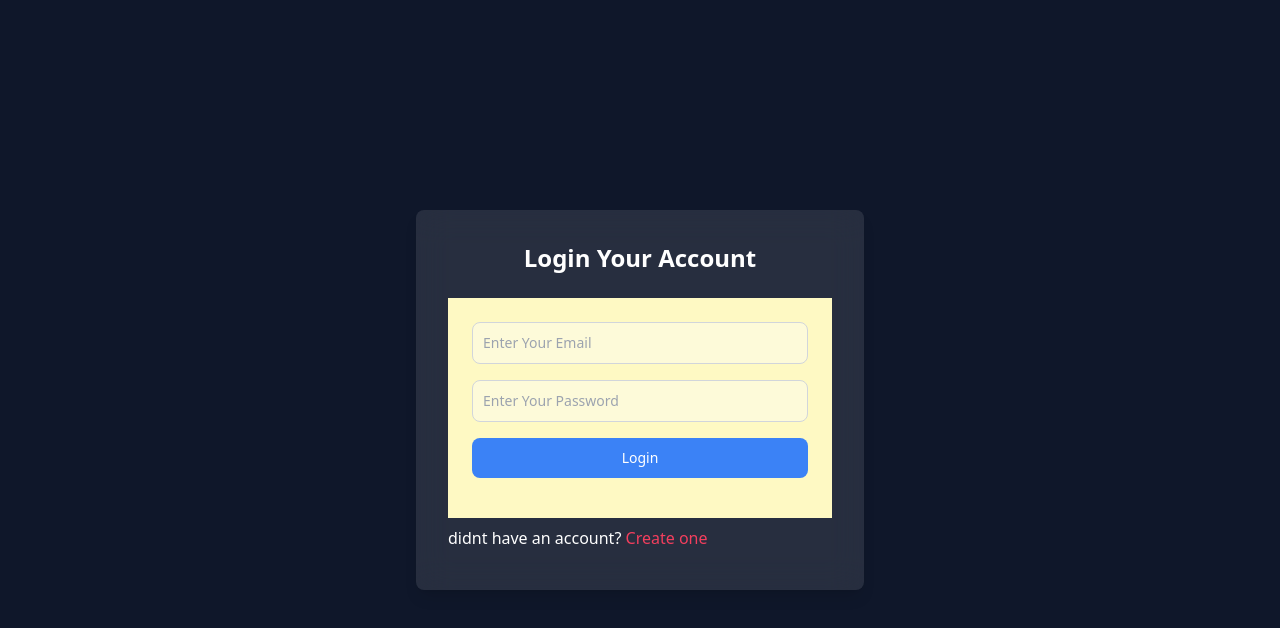
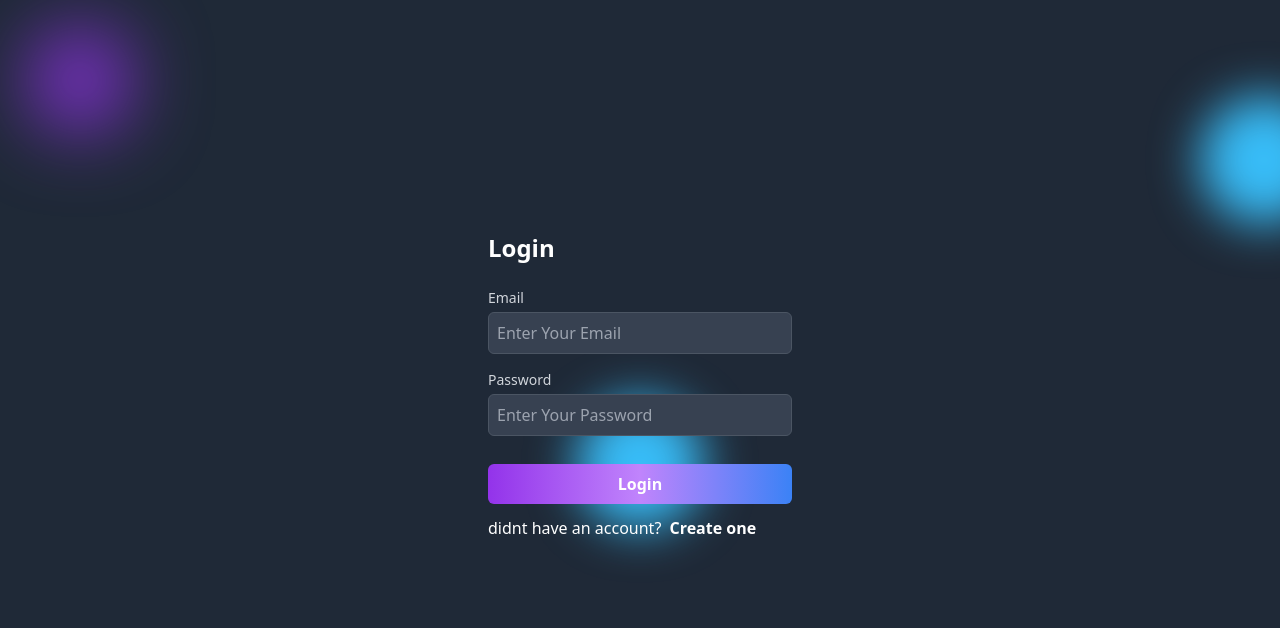
Before and after one commit to Ashiwn-Icebit/next-note-app, a Next.js app: page /login in a window 1280 px wide. Shown: the top 628 px of the page. Built offline with nearby package versions, Linux system fonts and the light colour scheme.

Commit message:
New Login Screen Design Done

```diff
--- a/app/(auth)/login/page.jsx
+++ b/app/(auth)/login/page.jsx
@@ -37,51 +37,69 @@ function LoginPage() {
       setError("Something went wrong. Please try again.");
     }
   };
+
   return (
-    <div className="mx-auto h-screen bg-slate-900 flex items-center justify-center">
-      <div className="w-full max-w-md p-8 bg-white bg-opacity-10 backdrop-filter backdrop-blur-lg rounded-lg shadow-lg">
-        <h1 className="text-white text-2xl font-bold mb-6 text-center">
-          Login Your Account
-        </h1>
-        <form onSubmit={handleSubmit} className="bg-yellow-100 p-6">
+    <div
+      className="w-full h-screen relative overflow-hidden z-10 bg-gray-800 p-8 before:w-24 before:h-24 before:absolute before:bg-purple-600 before:rounded-full before:-z-10 before:blur-2xl after:w-32 after:h-32 after:absolute after:bg-sky-400 after:rounded-full after:-z-10 after:blur-xl after:top-24 after:-right-12"
+    >
+      <div className="flex items-start mt-[200px] justify-center h-screen relavive before:absolute before:bg-purple-600 before:rounded-full before:-z-10 before:blur-2xl after:w-32 after:h-32 after:absolute after:bg-sky-400 after:rounded-full after:-z-10 after:blur-xl after:top-1/2 after:-right-200">
+
+        <div className="w-1/4">
+
+          <h2 className="text-2xl font-bold text-white mb-6">Login</h2>
+
+          <form method="post" onSubmit={handleSubmit}>
             <div className="mb-4">
+              <label className="block text-sm font-medium text-gray-300" htmlFor="name">
+                Email
+              </label>
               <input
+                className="mt-1 p-2 w-full bg-gray-700 border border-gray-600 rounded-md text-white"
                 type="email"
-              className="bg-gray-50 bg-opacity-40 border border-gray-300 text-gray-900 text-sm rounded-lg focus:ring-blue-500 focus:border-blue-500 block w-full p-2.5"
                 placeholder="Enter Your Email"
                 value={email}
                 onChange={(e) => setEmail(e.target.value)}
                 required
               />
             </div>
+
             <div className="mb-4">
+              <label className="block text-sm font-medium text-gray-300" htmlFor="email">
+                Password
+              </label>
               <input
+                className="mt-1 p-2 w-full bg-gray-700 border border-gray-600 rounded-md text-white"
                 type="password"
-              className="bg-gray-50 bg-opacity-40 border border-gray-300 text-gray-900 text-sm rounded-lg focus:ring-blue-500 focus:border-blue-500 block w-full p-2.5"
                 placeholder="Enter Your Password"
                 value={password}
                 onChange={(e) => setPassword(e.target.value)}
                 required
               />
             </div>
-          <div className="mb-4">
-            <input
+
+            <div className="flex justify-end">
+              <button
+                className="w-full mt-3 bg-gradient-to-r from-purple-600 via-purple-400 to-blue-500 text-white px-4 py-2 font-bold rounded-md hover:opacity-80"
                 type="submit"
-              className="bg-blue-500 text-white text-sm rounded-lg focus:ring-blue-500 focus:border-blue-500 block w-full p-2.5 cursor-pointer hover:bg-blue-600"
                 value="Login"
-            />
+              >
+                Login
+              </button>
             </div>
           </form>
-        <div>
+
+          <div className="mt-1">
             <h5 className="text-white py-2">
               didnt have an account?{" "}
-            <Link href={"/register"} className="text-rose-500">
+              <Link href={"/register"} className="text-white pl-1 font-bold">
                 Create one
               </Link>
             </h5>
           </div>
           {error && <p style={{ color: "red" }}>{error}</p>}
           {success && <p style={{ color: "green" }}>Registration successful!</p>}
+
+        </div>
       </div>
     </div>
   );
```
Lines whose indentation alone changed are shown as unchanged.
